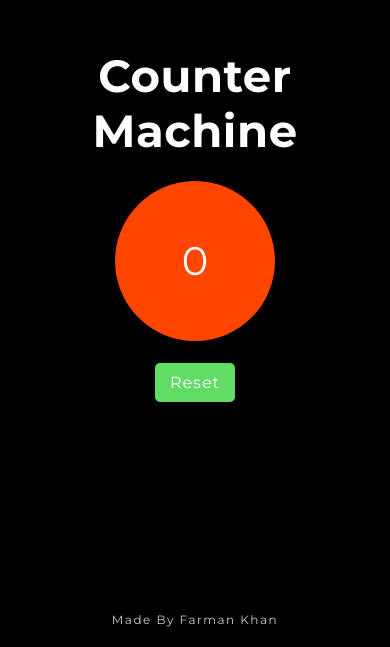
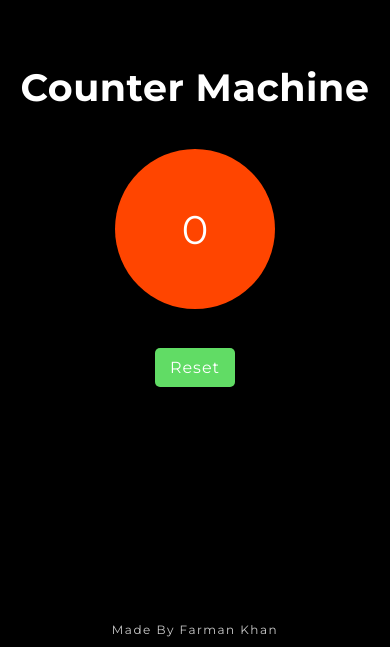
Before and after one commit to Farman-Khan2242/Counter, a plain HTML site: page index.html in a window 390 px wide. Shown: the part 197-844 px from the top of the page. Drawn offline with Linux system fonts and the light colour scheme.

Commit message:
first commit

```diff
--- a/style.css
+++ b/style.css
@@ -40,6 +40,7 @@ h1 {
     font-size: 40px;
     border: none;
     color: white;
+    box-shadow: rgb(255,255,255) 5px 7px 3px,rgb(255,255,255) -5px -7px -3px;;
 
 }
 .counter:hover {
@@ -56,11 +57,11 @@ h1 {
     background-color:#61dc65;
     border: none;
     color: white;
-    transition: all 0.3s linear;
+    transition: all 0.5s linear;
 
 }
 #reset-btn:hover {
-    scale: 1.09;
+    scale: 1.05;
     background-color:#4dc050;
     cursor: pointer;
 }
@@ -70,7 +71,12 @@ h1 {
 footer {
     font-size: 12px;
     position: absolute;
-    bottom: 20px;
+    bottom: 10px;
     letter-spacing: 1.5px;
     color: #ccc;
 }
+@media (min-width:300px) and (max-width:450px) {
+    h1 {
+        font-size: 38px;
+    }
+}
```
